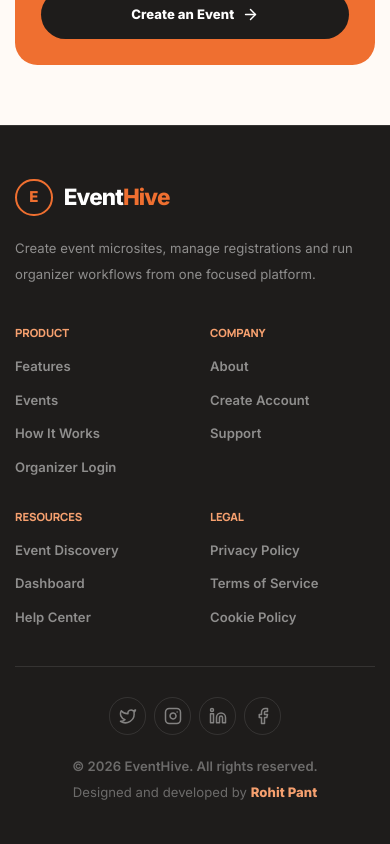
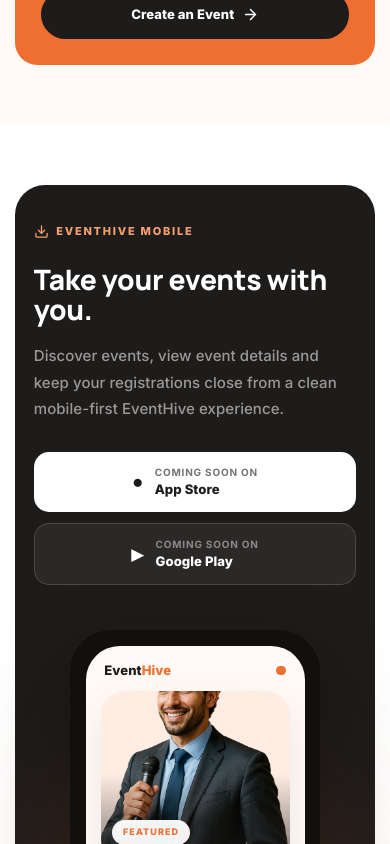
Before and after one commit to Rohit30418/EventHive, a React (Vite) app: page / in a window 390 px wide. Shown: the part 8520-9364 px from the top of the page. Built offline with nearby package versions, Linux system fonts and the light colour scheme; no server answers.

Commit message:
Place mobile app download section at homepage bottom

```diff
--- a/src/pages/Home.tsx
+++ b/src/pages/Home.tsx
@@ -2,6 +2,7 @@
 import useGetEvent from "../AdminCustomHooks/useGetEvents";
 import HomeHero from "./home/HomeHero";
 import HomeSections from "./home/HomeSections";
+import AppDownloadSection from "./home/AppDownloadSection";
 
 const Home = () => {
   const { isLoading, data, error } = useGetEvent();
@@ -27,6 +28,7 @@
         isLoading={isLoading}
         error={error}
       />
+      <AppDownloadSection featuredEvent={featuredEvents[0]} />
     </div>
   );
 };
```
